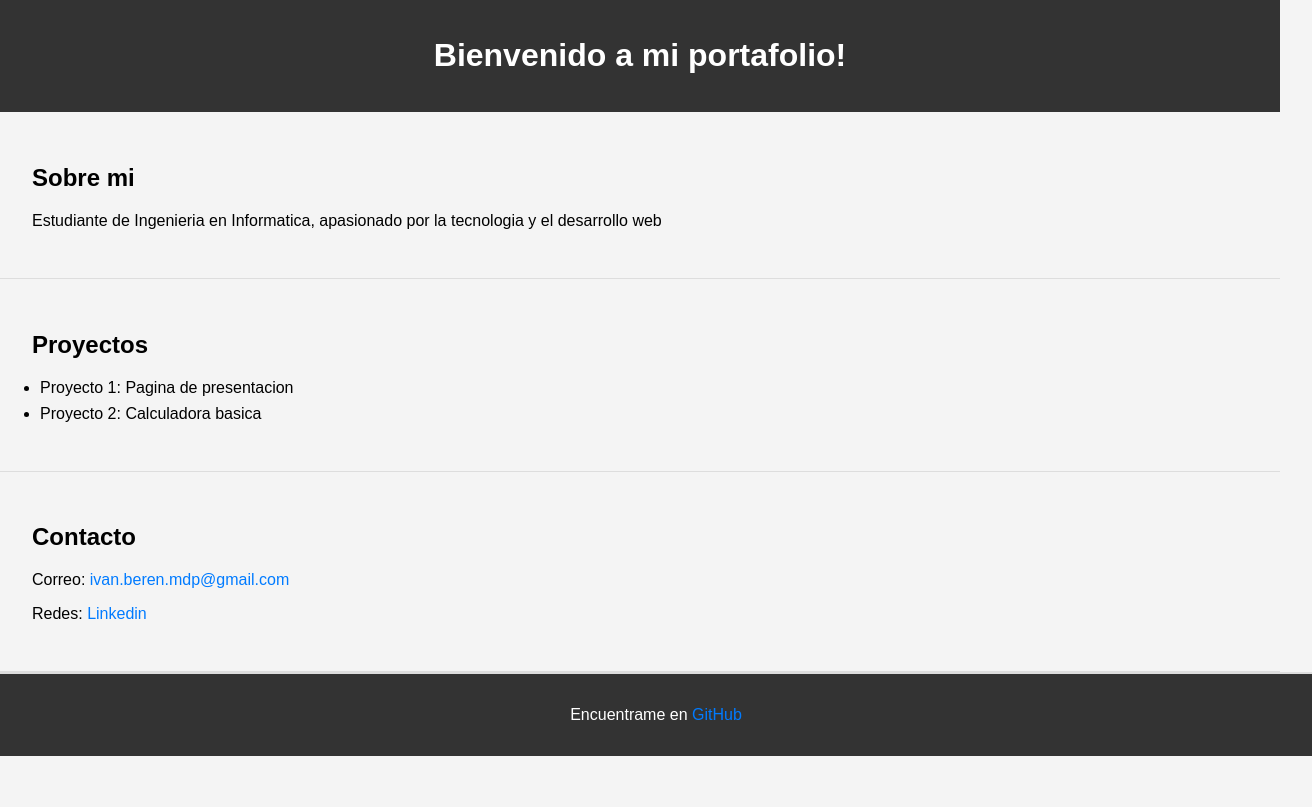
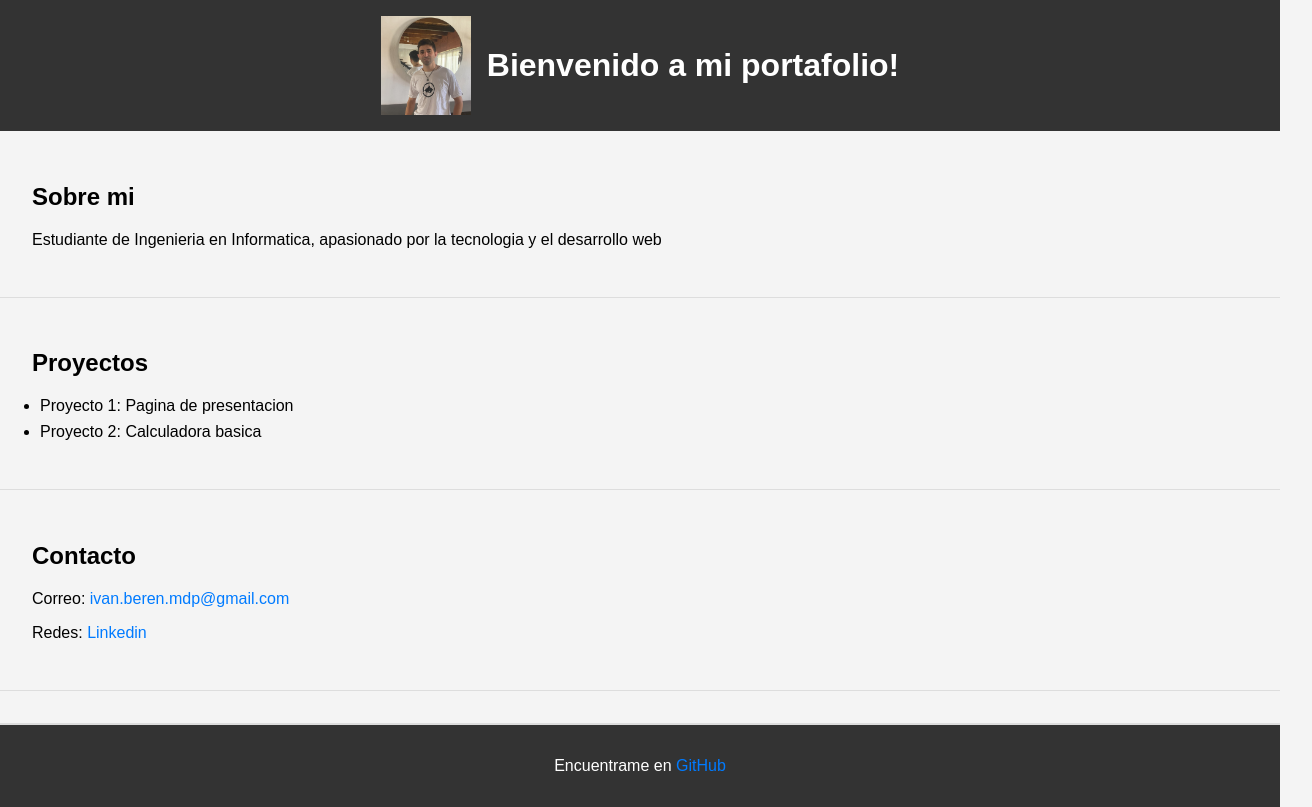
Before and after one commit to ivan-beren/portafolio, a plain HTML site: page index.html in a window 1280 px wide. Shown: the whole page, 1312 px wide, since content can reach past the window. Drawn offline with Linux system fonts and the light colour scheme.

Commit message:
Se agrega imagen al header

```diff
--- a/index.html
+++ b/index.html
@@ -8,6 +8,7 @@
 </head>
 <body>
     <header>
+        <img src="images/IMG_8410-2.jpg" alt="">
         <h1>Bienvenido a mi portafolio!</h1>
     </header>
     <section>
--- a/styles/style.css
+++ b/styles/style.css
@@ -6,10 +6,18 @@ body {
 }
 
 header {
+    display:flex;
+    align-items: center;
+    justify-content: center;
     background-color: #333;
     color: white;
-    text-align: center;
     padding: 1rem;
+}
+
+header img {
+    max-width: 90px;
+    height: auto;
+    margin-right: 1rem;
 }
 
 section {
@@ -27,13 +35,12 @@ li {
 }
 
 footer {
+    position: relative;
     text-align: center;
     background-color: #333;
     color: white;
     padding: 1rem;
-    position: relative;
-    bottom: 0;
-    width: 100%;
+    margin-top: 2rem;
     border-top: 2px solid #ddd;
 }
 
```
Also changed, not shown: images/IMG_8410-2.jpg (added).
